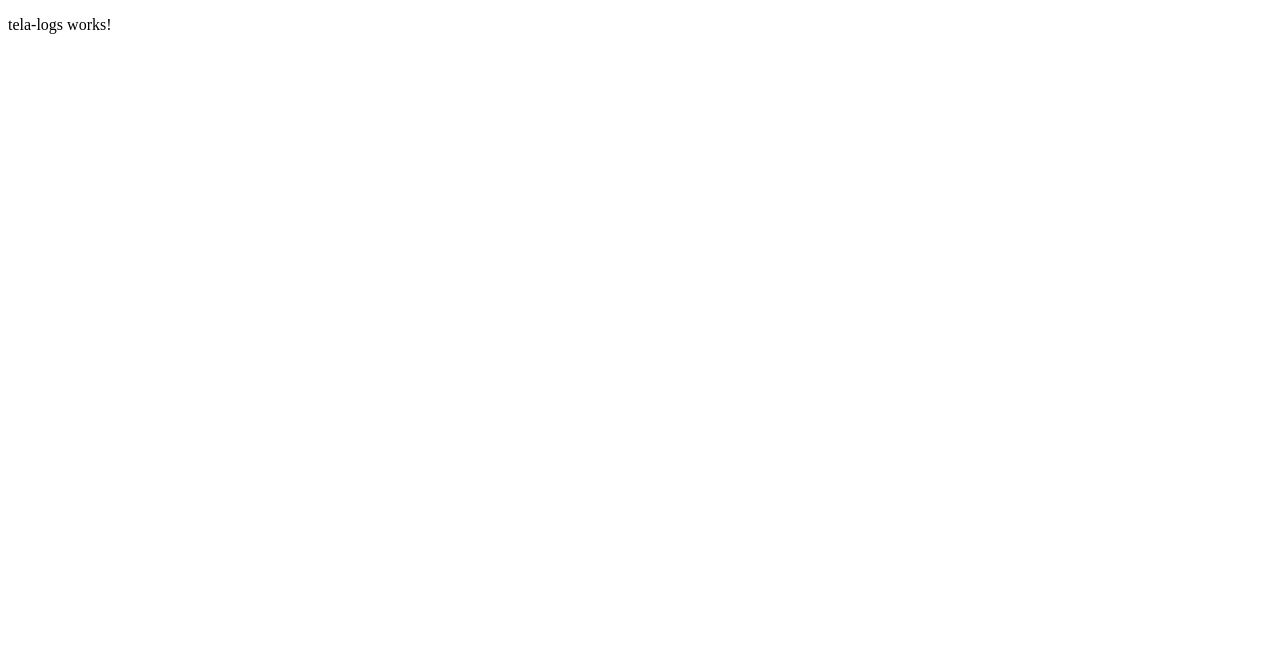
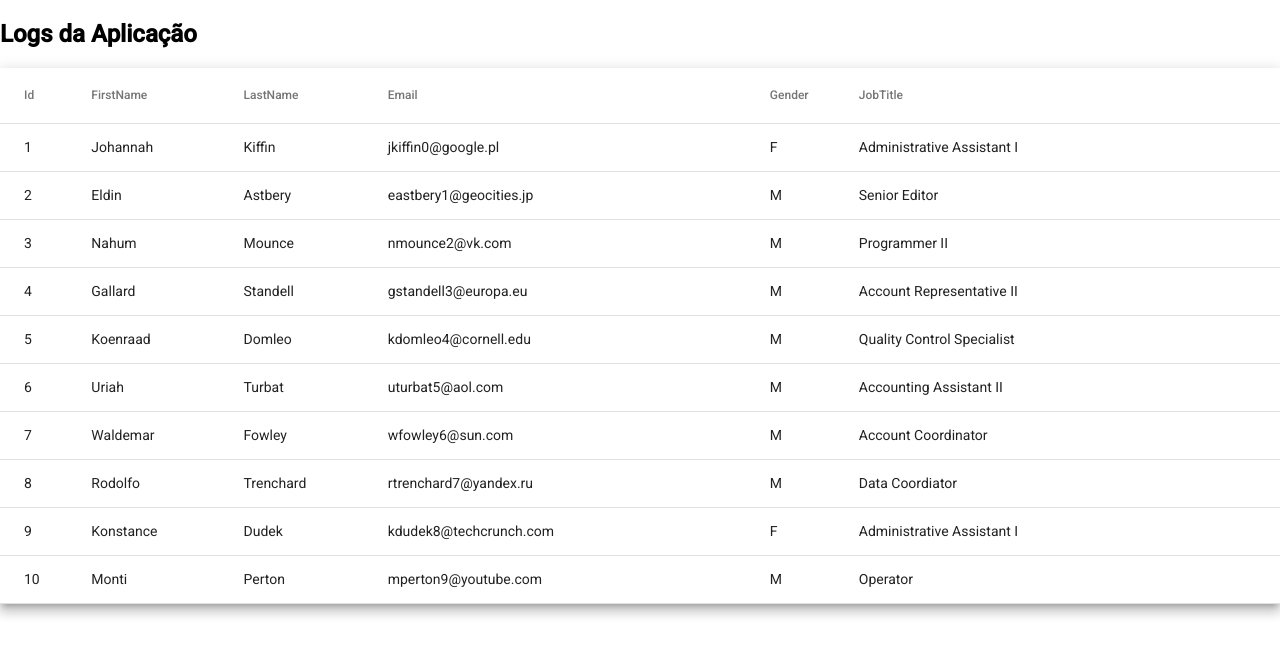
Before and after one commit to CaioTsubake/AudiotoriaLogs, an Angular app in the folder AuditoriaLogsFrontend/: page / in a window 1280 px wide. Shown: the top 656 px of the page. Built offline with nearby package versions, Linux system fonts and the light colour scheme.

Commit message:
Adicionando tabela na tela de logs
Esta tabela retirada de um exemplo vai servir de base
para a tabela que mostrará os logs vindos da aplicação

```diff
--- a/AuditoriaLogsFrontend/angular.json
+++ b/AuditoriaLogsFrontend/angular.json
@@ -24,6 +24,7 @@
               "src/assets"
             ],
             "styles": [
+              "./node_modules/@angular/material/prebuilt-themes/indigo-pink.css",
               "src/styles.css"
             ],
             "scripts": []
@@ -87,6 +88,7 @@
               "src/assets"
             ],
             "styles": [
+              "./node_modules/@angular/material/prebuilt-themes/indigo-pink.css",
               "src/styles.css"
             ],
             "scripts": []
--- a/AuditoriaLogsFrontend/package.json
+++ b/AuditoriaLogsFrontend/package.json
@@ -12,10 +12,12 @@
   "private": true,
   "dependencies": {
     "@angular/animations": "~11.2.6",
+    "@angular/cdk": "^11.2.13",
     "@angular/common": "~11.2.6",
     "@angular/compiler": "~11.2.6",
     "@angular/core": "~11.2.6",
     "@angular/forms": "~11.2.6",
+    "@angular/material": "^11.2.13",
     "@angular/platform-browser": "~11.2.6",
     "@angular/platform-browser-dynamic": "~11.2.6",
     "@angular/router": "~11.2.6",
--- a/AuditoriaLogsFrontend/src/app/tela-logs/tela-logs.component.css
+++ b/AuditoriaLogsFrontend/src/app/tela-logs/tela-logs.component.css
@@ -0,0 +1,8 @@
+table {
+    width: 100%;
+}
+
+.full-width {
+    font-size: 14px;
+    width: 100%;
+}
--- a/AuditoriaLogsFrontend/src/app/tela-logs/tela-logs.component.html
+++ b/AuditoriaLogsFrontend/src/app/tela-logs/tela-logs.component.html
@@ -1 +1,12 @@
-<p>tela-logs works!</p>
+<h2>Logs da Aplicação</h2>
+
+
+<table mat-table [dataSource]="dataSource" class="mat-elevation-z8">
+    <ng-container [matColumnDef]="column" *ngFor="let column of displayedColumns">
+      <th mat-header-cell *matHeaderCellDef>{{ column }}</th>
+      <td mat-cell *matCellDef="let emp">{{ emp[column] }}</td>
+    </ng-container>
+
+    <tr mat-header-row *matHeaderRowDef="displayedColumns"></tr>
+    <tr mat-row *matRowDef="let emprow; columns: displayedColumns"></tr>
+  </table>
--- a/AuditoriaLogsFrontend/src/app/tela-logs/tela-logs.component.ts
+++ b/AuditoriaLogsFrontend/src/app/tela-logs/tela-logs.component.ts
@@ -1,4 +1,5 @@
 import { Component, OnInit } from '@angular/core';
+import { MatTableDataSource } from '@angular/material/table';
 
 @Component({
   selector: 'app-tela-logs',
@@ -12,4 +13,91 @@ export class TelaLogsComponent implements OnInit {
   ngOnInit(): void {
   }
 
+  displayedColumns: string[] = ['Id', 'FirstName', 'LastName', 'Email','Gender','JobTitle'];
+
+  EmpData : Employee[] =[{
+    "Id": 1,
+    "FirstName": "Johannah",
+    "LastName": "Kiffin",
+    "Email": "jkiffin0@google.pl",
+    "Gender": "F",
+    "JobTitle": "Administrative Assistant I"
+  }, {
+    "Id": 2,
+    "FirstName": "Eldin",
+    "LastName": "Astbery",
+    "Email": "eastbery1@geocities.jp",
+    "Gender": "M",
+    "JobTitle": "Senior Editor"
+  }, {
+    "Id": 3,
+    "FirstName": "Nahum",
+    "LastName": "Mounce",
+    "Email": "nmounce2@vk.com",
+    "Gender": "M",
+    "JobTitle": "Programmer II"
+  }, {
+    "Id": 4,
+    "FirstName": "Gallard",
+    "LastName": "Standell",
+    "Email": "gstandell3@europa.eu",
+    "Gender": "M",
+    "JobTitle": "Account Representative II"
+  }, {
+    "Id": 5,
+    "FirstName": "Koenraad",
+    "LastName": "Domleo",
+    "Email": "kdomleo4@cornell.edu",
+    "Gender": "M",
+    "JobTitle": "Quality Control Specialist"
+  }, {
+    "Id": 6,
+    "FirstName": "Uriah",
+    "LastName": "Turbat",
+    "Email": "uturbat5@aol.com",
+    "Gender": "M",
+    "JobTitle": "Accounting Assistant II"
+  }, {
+    "Id": 7,
+    "FirstName": "Waldemar",
+    "LastName": "Fowley",
+    "Email": "wfowley6@sun.com",
+    "Gender": "M",
+    "JobTitle": "Account Coordinator"
+  }, {
+    "Id": 8,
+    "FirstName": "Rodolfo",
+    "LastName": "Trenchard",
+    "Email": "rtrenchard7@yandex.ru",
+    "Gender": "M",
+    "JobTitle": "Data Coordiator"
+  }, {
+    "Id": 9,
+    "FirstName": "Konstance",
+    "LastName": "Dudek",
+    "Email": "kdudek8@techcrunch.com",
+    "Gender": "F",
+    "JobTitle": "Administrative Assistant I"
+  }, {
+    "Id": 10,
+    "FirstName": "Monti",
+    "LastName": "Perton",
+    "Email": "mperton9@youtube.com",
+    "Gender": "M",
+    "JobTitle": "Operator"
+  }];
+
+  dataSource = new MatTableDataSource(this.EmpData);
+
+
+
 }
+
+export interface Employee {
+  Id : number,
+  FirstName:string,
+  LastName:string,
+  Email:string,
+  Gender:string,
+  JobTitle:string
+}
--- a/AuditoriaLogsFrontend/src/index.html
+++ b/AuditoriaLogsFrontend/src/index.html
@@ -6,6 +6,9 @@
   <base href="/">
   <meta name="viewport" content="width=device-width, initial-scale=1">
   <link rel="icon" type="image/x-icon" href="favicon.ico">
+  <link rel="preconnect" href="https://fonts.gstatic.com">
+  <link href="https://fonts.googleapis.com/css2?family=Roboto:wght@300;400;500&display=swap" rel="stylesheet">
+  <link href="https://fonts.googleapis.com/icon?family=Material+Icons" rel="stylesheet">
 </head>
 <body>
   <app-root></app-root>
--- a/AuditoriaLogsFrontend/src/styles.css
+++ b/AuditoriaLogsFrontend/src/styles.css
@@ -1 +1,4 @@
 /* You can add global styles to this file, and also import other style files */
+
+html, body { height: 100%; }
+body { margin: 0; font-family: Roboto, "Helvetica Neue", sans-serif; }
```
Also changed, not shown: AuditoriaLogsFrontend/src/app/app.module.ts (+6 -1 lines), 1 other file (tests, documents, lock files or other folders).
